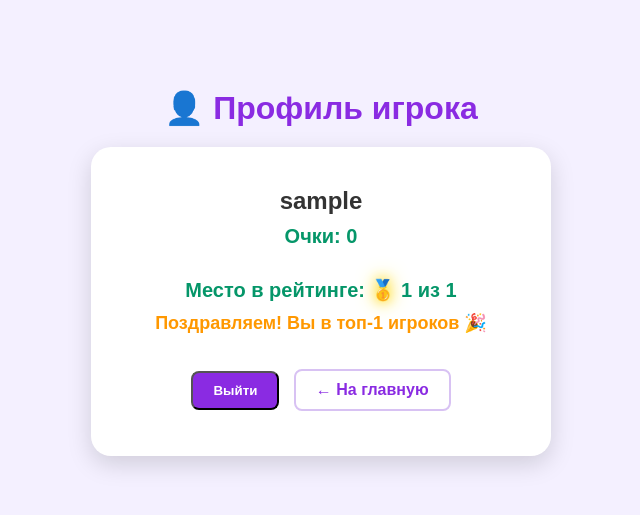
After one commit to k1lst1x/Brain-Games, a Django app: page /profile/ in a window 1280 px wide. The commit adds this page. Shown: the top 515 px of the page, without its empty margins (319-959 px from the left). Run offline with Django 5.2, Linux system fonts and the light colour scheme; the visitor is signed in with stand-in values (Sample User, id 1); data comes from the database, SQL or seed files in the repository.

Commit message:
added a profile page
fixed registration and added scoring to the rest of the games

```diff
--- a/core/urls.py
+++ b/core/urls.py
@@ -15,4 +15,5 @@ urlpatterns = [
 	path('match_the_feel/', views.match_the_feel, name='match_the_feel'),
 	path('still_awake/', views.still_awake, name='still_awake'),
 	path('leaderboard/', views.leaderboard_view, name='leaderboard'),
+	path('profile/', views.profile_view, name='profile'),
 ]
--- a/core/views.py
+++ b/core/views.py
@@ -3,6 +3,8 @@ from django.contrib.auth.decorators import login_required
 from django.http import JsonResponse
 from django.views.decorators.http import require_POST
 from users.models import CustomUser
+from django.views.decorators.csrf import csrf_exempt
+import json
 
 def index(request):
     return render(request, 'index.html')
@@ -50,11 +52,30 @@ def still_awake(request):
 @login_required
 @require_POST
 def add_score(request):
-    user = request.user
-    user.score += 10  # Например, 10 очков за правильный ответ
-    user.save()
-    return JsonResponse({'status': 'success', 'new_score': user.score})
+    try:
+        data = json.loads(request.body)
+        points = int(data.get('points', 0))  # безопасное извлечение
+        if points > 0:
+            request.user.score += points
+            request.user.save()
+            return JsonResponse({'status': 'success', 'new_score': request.user.score})
+        else:
+            return JsonResponse({'status': 'error', 'message': 'Invalid points'}, status=400)
+    except (ValueError, TypeError, json.JSONDecodeError):
+        return JsonResponse({'status': 'error', 'message': 'Invalid request'}, status=400)
 
 def leaderboard_view(request):
     users = CustomUser.objects.filter(is_active=True).order_by('-score')[:50]  # топ-50
     return render(request, 'leaderboard.html', {'users': users})
+
+@login_required
+def profile_view(request):
+    all_users = CustomUser.objects.filter(is_active=True).order_by('-score')
+    user = request.user
+    rank = list(all_users).index(user) + 1  # +1 потому что index начинается с 0
+    total = all_users.count()
+    return render(request, 'profile.html', {
+        'user': user,
+        'rank': rank,
+        'total': total,
+    })
--- a/templates/genius_memory.html
+++ b/templates/genius_memory.html
@@ -157,7 +157,7 @@
           'Content-Type': 'application/json',
           'X-CSRFToken': csrftoken,
         },
-        body: JSON.stringify({points: 10}),
+        body: JSON.stringify({points: 15}),
       })
       .then(response => response.json())
       .then(data => {
--- a/templates/marsmoney.html
+++ b/templates/marsmoney.html
@@ -200,7 +200,7 @@
           'Content-Type': 'application/json',
           'X-CSRFToken': csrftoken,
         },
-        body: JSON.stringify({points: 10}),
+        body: JSON.stringify({points: 5}),
       })
       .then(response => response.json())
       .then(data => {
--- a/templates/masterpieces.html
+++ b/templates/masterpieces.html
@@ -131,7 +131,7 @@
           'Content-Type': 'application/json',
           'X-CSRFToken': csrftoken,
         },
-        body: JSON.stringify({points: 15})  // 🎯 Например, 15 очков
+        body: JSON.stringify({points: 20})  // 🎯 Например, 15 очков
       })
       .then(response => response.json())
       .then(data => {
--- /dev/null
+++ b/templates/profile.html
@@ -0,0 +1,137 @@
+{% load static %}
+
+<!DOCTYPE html>
+<html lang="en">
+<head>
+  <meta charset="UTF-8">
+  <title>Профиль игрока</title>
+  <style>
+    body {
+      font-family: Arial, sans-serif;
+      background-color: #f4f0ff;
+      padding: 60px 20px;
+      text-align: center;
+    }
+
+    h1 {
+      color: #8a2be2;
+      margin-bottom: 20px;
+    }
+
+    .profile-card {
+      background: #fff;
+      border-radius: 20px;
+      box-shadow: 0 8px 24px rgba(0, 0, 0, 0.15);
+      display: inline-block;
+      padding: 40px 30px;
+      animation: fadeInUp 0.8s forwards;
+      transform: translateY(50px);
+      opacity: 0;
+      max-width: 400px;
+      width: 100%;
+    }
+
+    @keyframes fadeInUp {
+      to {
+        opacity: 1;
+        transform: translateY(0);
+      }
+    }
+
+    .username {
+      font-size: 24px;
+      color: #333;
+      font-weight: bold;
+      margin-bottom: 10px;
+    }
+
+    .score {
+      font-size: 20px;
+      color: #059669;
+      font-weight: bold;
+      margin-bottom: 30px;
+    }
+
+    .btn {
+      display: inline-block;
+      padding: 10px 20px;
+      border-radius: 8px;
+      text-decoration: none;
+      font-weight: bold;
+      transition: background-color 0.3s ease;
+      margin: 5px;
+    }
+
+    .btn-logout {
+      background-color: #8a2be2;
+      color: white;
+    }
+
+    .btn-logout:hover {
+      background-color: #6d1cb3;
+    }
+
+    .btn-back {
+      background-color: transparent;
+      color: #8a2be2;
+      border: 2px solid #d8c2f3;
+    }
+
+    .btn-back:hover {
+      background-color: #f5f0ff;
+    }
+
+	.glowing-medal {
+		display: inline-block;
+		animation: glow 1.5s infinite alternate;
+	}
+
+	@keyframes glow {
+		from {
+			text-shadow: 0 0 5px #ffc107, 0 0 10px #ffc107;
+		}
+		to {
+			text-shadow: 0 0 15px #ffeb3b, 0 0 25px #ffeb3b;
+		}
+	}
+
+	.congrats {
+		font-size: 18px;
+		color: #ff9800;
+		margin-top: -20px;
+		margin-bottom: 30px;
+		font-weight: bold;
+		animation: fadeInUp 0.8s forwards;
+	}
+  </style>
+</head>
+<body>
+  <h1>👤 Профиль игрока</h1>
+
+  <div class="profile-card">
+    <div class="username">{{ user.username }}</div>
+	<div class="score">Очки: {{ user.score }}</div>
+	<div class="score">
+		Место в рейтинге:
+		{% if rank == 1 %}
+			<span class="glowing-medal">🥇</span>
+		{% elif rank == 2 %}
+			<span class="glowing-medal">🥈</span>
+		{% elif rank == 3 %}
+			<span class="glowing-medal">🥉</span>
+		{% endif %}
+		{{ rank }} из {{ total }}
+	</div>
+
+	{% if rank <= 3 %}
+		<div class="congrats">Поздравляем! Вы в топ-{{ rank }} игроков 🎉</div>
+	{% endif %}
+
+    <form method="post" action="{% url 'logout' %}" style="display:inline;">
+      {% csrf_token %}
+      <button type="submit" class="btn btn-logout">Выйти</button>
+    </form>
+    <a href="/" class="btn btn-back">← На главную</a>
+  </div>
+</body>
+</html>
--- a/users/admin.py
+++ b/users/admin.py
@@ -12,3 +12,5 @@ class CustomUserAdmin(UserAdmin):
         (None, {'fields': ('score',)}),
     )
     list_display = ['username', 'email', 'score', 'is_staff']
+    search_fields = ['username', 'email']
+    ordering = ['-score']
```
Also changed, not shown: templates/color_pairs.html (+32 -0 lines), templates/index.html (+3 -5 lines), templates/match_the_feel.html (+32 -0 lines), templates/number_hunt.html (+32 -0 lines), templates/registration/login.html (+7 -1 lines), templates/registration/messages.html (added, +50 -0 lines), templates/registration/password_reset_form.html (+7 -1 lines), templates/registration/register.html (+7 -1 lines), templates/still_awake.html (+37 -1 lines), users/forms.py (added, +8 -0 lines), users/views.py (+5 -6 lines).
